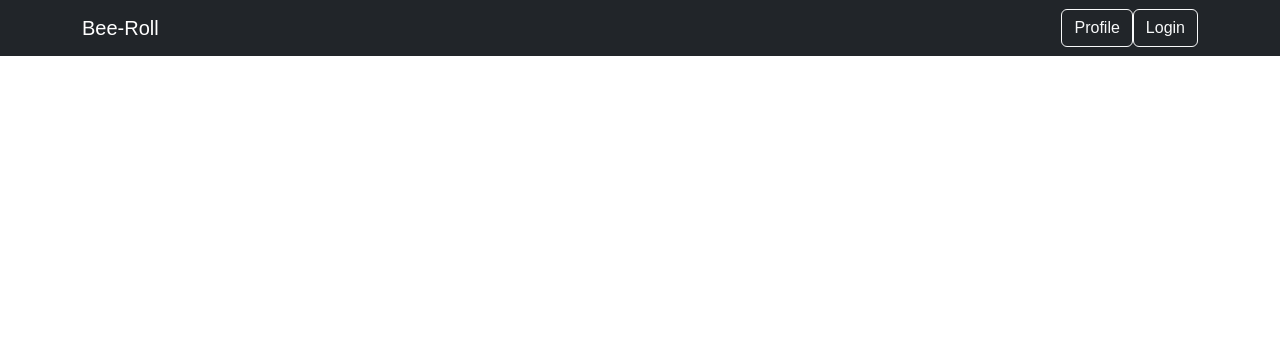
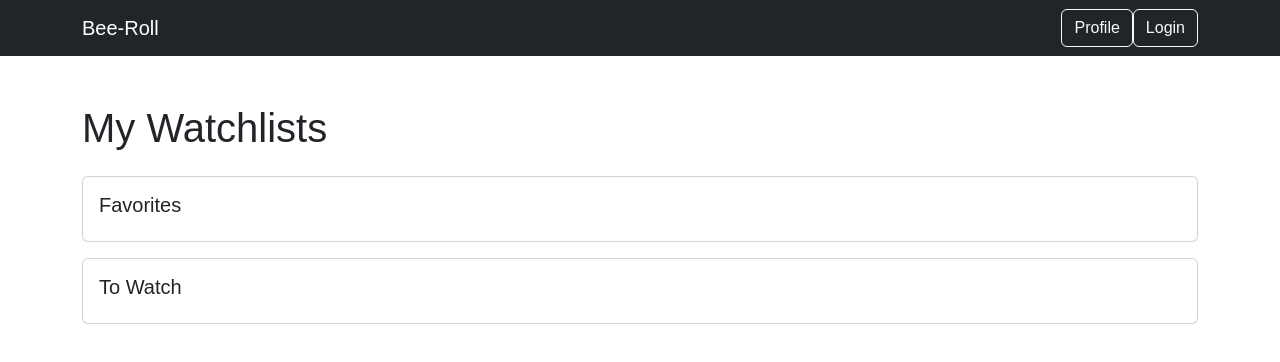
Before and after one commit to deniskilseev/Bee-roll, a React (Create React App) app in the folder frontend/: page /watchlists in a window 1280 px wide. Shown: the top 362 px of the page. Built offline with nearby package versions, Linux system fonts and the light colour scheme.

Commit message:
Create Watchlists Page

```diff
--- a/frontend/src/App.js
+++ b/frontend/src/App.js
@@ -1,9 +1,10 @@
 import React from 'react';
 import { BrowserRouter as Router, Route, Routes } from 'react-router-dom';
 import 'bootstrap/dist/css/bootstrap.min.css';
-import HomePage from './components/Homepage';
+import HomePage from './Homepage';
 import Taskbar from './components/Taskbar';
-import ProfilePage from './components/Profile';
+import ProfilePage from './Profile';
+import WatchlistPage from './WatchlistPage';
 import User from './components/User';
 
 const App = () => {
@@ -30,6 +31,7 @@ const App = () => {
         <Routes>
           <Route path="/" element={<HomePage />} />
           <Route path="/profile" element={<ProfilePage user={dummyUser} />} />
+          <Route path="/watchlists" element={<WatchlistPage />} />
         </Routes>
       </div>
     </Router>
--- a/frontend/src/components/Homepage.js
+++ b/frontend/src/Homepage.js
@@ -1,5 +1,5 @@
 import React from 'react';
-import PostList from './PostList';
+import PostList from './components/PostList';
 
 const HomePage = () => {
   const dummyUser = {
--- a/frontend/src/components/Profile.js
+++ b/frontend/src/Profile.js
@@ -1,11 +1,13 @@
 import React, { useState } from 'react';
-import PostList from './PostList';
+import { useNavigate } from 'react-router-dom';
+import PostList from './components/PostList';
 import 'bootstrap/dist/css/bootstrap.min.css';
-import plusIcon from '../assets/edit.png';
+import plusIcon from './assets/edit.png';
 
 const Profile = ({ user }) => {
   const [isEditing, setEditing] = useState(false);
   const [editedUser, setEditedUser] = useState({ ...user });
+  const navigate = useNavigate();
 
   const handleEditClick = () => {
     setEditing(true);
@@ -51,6 +53,9 @@ const Profile = ({ user }) => {
   const handleImageChange = (e) => {
     const file = e.target.files[0];
     // Add logic to handle image change and update editedUser.profilePicture
+  };
+  const handleWatchlistsClick = () => {
+    navigate('/watchlists');
   };
 
   return (
@@ -114,7 +119,7 @@ const Profile = ({ user }) => {
               </p>
               {isEditing && (
                 <div className="d-flex justify-content-center">
-                  <button onClick={handleSaveClick} className="btn btn-primary mr-2">
+                  <button onClick={handleSaveClick} style={{ marginRight: '5px' }} className="btn btn-primary mr-2">
                     Save
                   </button>
                   <button onClick={handleCancelClick} className="btn btn-secondary">
@@ -124,8 +129,11 @@ const Profile = ({ user }) => {
               )}
               {!isEditing && (
                 <div className="d-flex justify-content-center">
-                  <button onClick={handleEditClick} className="btn btn-info mt-2">
+                  <button onClick={handleEditClick} style={{ marginRight: '5px' }} className="btn btn-info mt-2">
                     Edit
+                  </button>
+                  <button onClick={handleWatchlistsClick} className="btn btn-info mt-2">
+                    Watchlists
                   </button>
                 </div>
               )}
--- /dev/null
+++ b/frontend/src/WatchlistPage.js
@@ -0,0 +1,18 @@
+// WatchlistsPage.js
+import React from 'react';
+import Watchlist from './components/Watchlist';
+import watchlists from './dummyWatchlistData';
+import 'bootstrap/dist/css/bootstrap.min.css';
+
+const WatchlistsPage = () => {
+  return (
+    <div className="container mt-5">
+      <h1 className="mb-4">My Watchlists</h1>
+      {watchlists.map((watchlist) => (
+        <Watchlist key={watchlist.id} watchlist={watchlist} />
+      ))}
+    </div>
+  );
+};
+
+export default WatchlistsPage;
--- /dev/null
+++ b/frontend/src/components/Watchlist.js
@@ -0,0 +1,34 @@
+// Watchlist.js
+import React, { useState } from 'react';
+import 'bootstrap/dist/css/bootstrap.min.css';
+
+const Watchlist = ({ watchlist }) => {
+  const [isExpanded, setIsExpanded] = useState(false);
+
+  const toggleExpand = () => {
+    setIsExpanded(!isExpanded);
+  };
+
+  return (
+    <div className="card mt-3">
+      <div className="card-body">
+        <h5 className="card-title" onClick={toggleExpand}>
+          {watchlist.name}
+        </h5>
+        {isExpanded && (
+          <div className="bg-light p-3 mt-2">
+            <ul className="list-group">
+              {watchlist.movies.map((movie) => (
+                <li key={movie.id} className="list-group-item">
+                  {movie.title}
+                </li>
+              ))}
+            </ul>
+          </div>
+        )}
+      </div>
+    </div>
+  );
+};
+
+export default Watchlist;
--- /dev/null
+++ b/frontend/src/dummyWatchlistData.js
@@ -0,0 +1,21 @@
+// dummyData.js
+const watchlists = [
+    {
+      id: 1,
+      name: 'Favorites',
+      movies: [
+        { id: 1, title: 'Inception' },
+        { id: 2, title: 'The Shawshank Redemption' },
+      ],
+    },
+    {
+      id: 2,
+      name: 'To Watch',
+      movies: [
+        { id: 3, title: 'The Dark Knight' },
+        { id: 4, title: 'Pulp Fiction' },
+      ],
+    },
+  ];
+
+  export default watchlists;
```
Also changed, not shown: frontend/src/components/Movie.js (added, +37 -0 lines).
